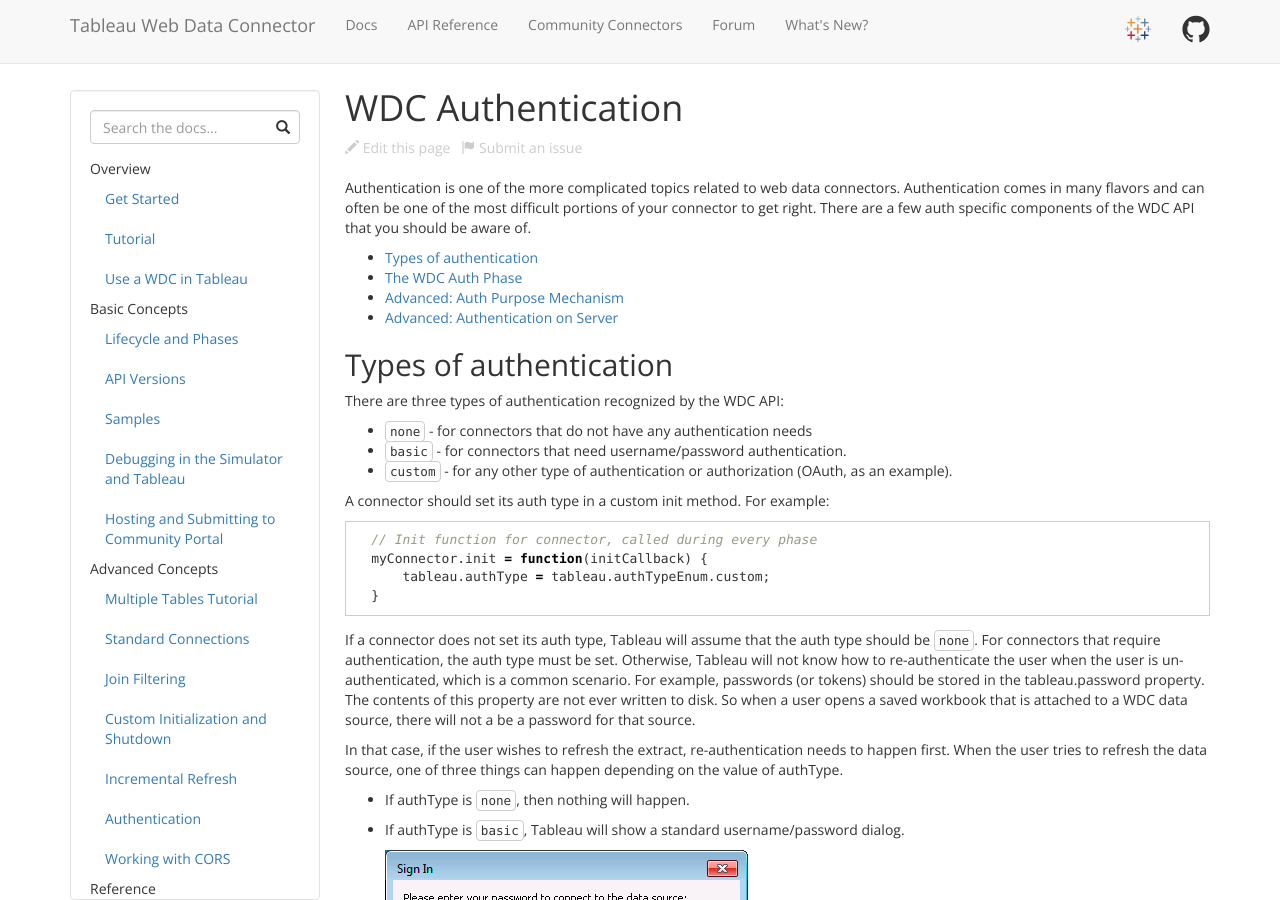
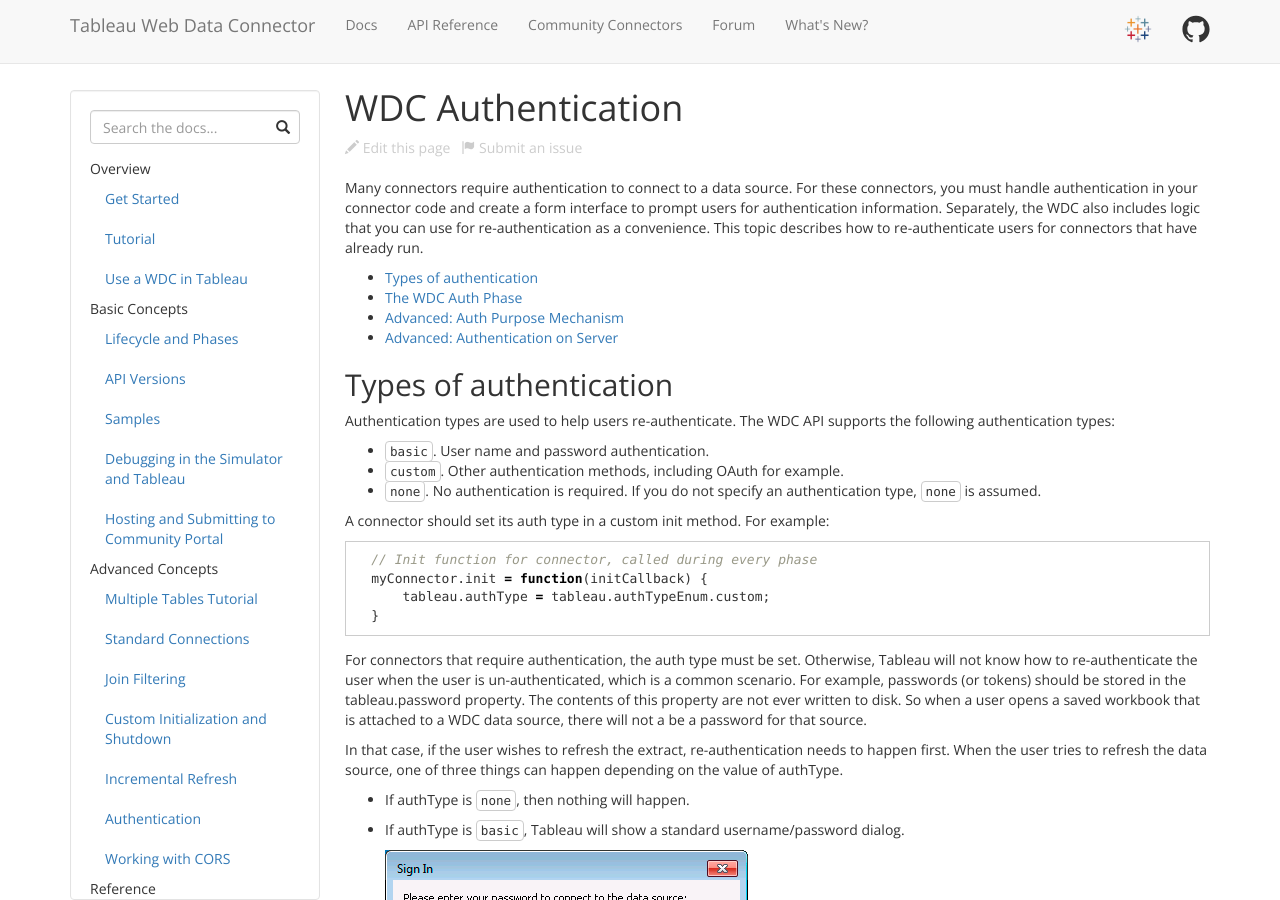
Before and after one commit to bigpeaches/webdataconnector, a Jekyll site: the page built from docs/wdc_authentication.md, in a window 1280 px wide and 900 px high. Built offline with Jekyll 4.4.1, drawn with Linux system fonts in a browser that asks for light colours; nearby versions of some CDN libraries.

Commit message:
Clarify purpose of WDC auth types. Closes #142

````diff
--- a/docs/wdc_authentication.md
+++ b/docs/wdc_authentication.md
@@ -3,23 +3,26 @@ title: WDC Authentication
 layout: docs
 ---
 
-Authentication is one of the more complicated topics related to web data connectors.
-Authentication comes in many flavors and can often be one of the most difficult
-portions of your connector to get right.  There are a few auth specific components of the
-WDC API that you should be aware of.
+Many connectors require authentication to connect to a data source.
+For these connectors, you must handle authentication in your connector code and create a form interface to prompt users for authentication information.
+Separately, the WDC also includes logic that you can use for re-authentication as a convenience.
+This topic describes how to re-authenticate users for connectors that have already run.
 
 * TOC
 {:toc}
 
 Types of authentication {#auth-types}
 -------------------------------------
-There are three types of authentication recognized by the WDC API:
 
-- `none` - for connectors that do not have any authentication needs
-- `basic` - for connectors that need username/password authentication.
-- `custom` - for any other type of authentication or authorization (OAuth, as an example).
+Authentication types are used to help users re-authenticate.
+The WDC API supports the following authentication types:
 
-A connector should set its auth type in a custom init method.  For example:
+- `basic`. User name and password authentication.
+- `custom`. Other authentication methods, including OAuth for example.
+- `none`. No authentication is required. If you do not specify an authentication type, `none` is assumed.
+
+A connector should set its auth type in a custom init method.
+For example:
 
 ```javascript
   // Init function for connector, called during every phase
@@ -28,8 +31,7 @@ A connector should set its auth type in a custom init method.  For example:
   }
 ```
 
-If a connector does not set its auth type, Tableau will assume that the
-auth type should be `none`. For connectors that require authentication, the auth type must be set.  Otherwise,
+For connectors that require authentication, the auth type must be set.  Otherwise,
 Tableau will not know how to re-authenticate the user when the user is un-authenticated, which is a common scenario.
 For example, passwords (or tokens) should be stored in the tableau.password property.  The contents of this property
 are not ever written to disk.  So when a user opens a saved workbook that is attached to a WDC data source,
````
